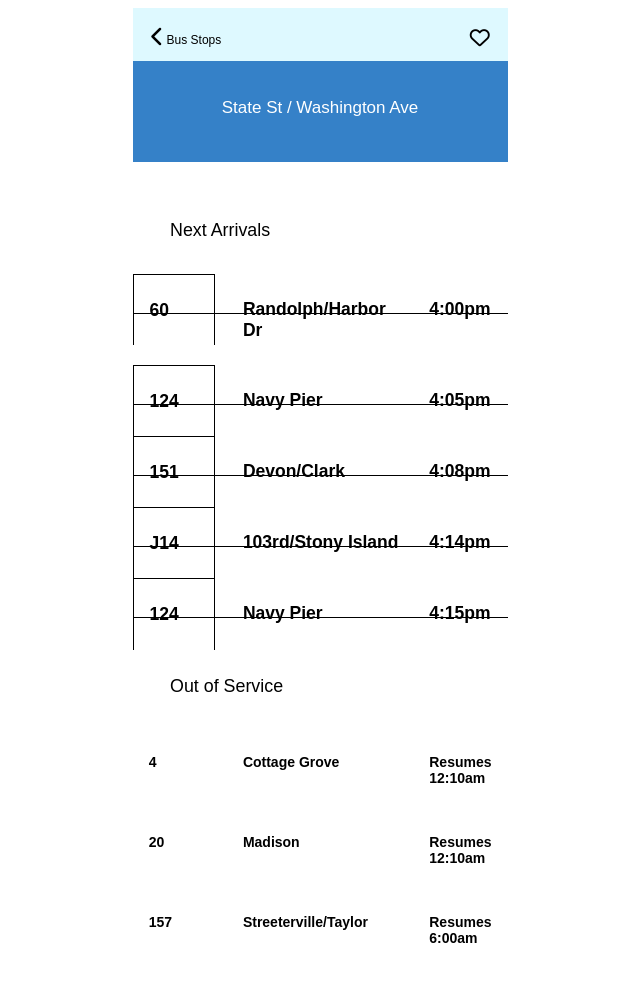
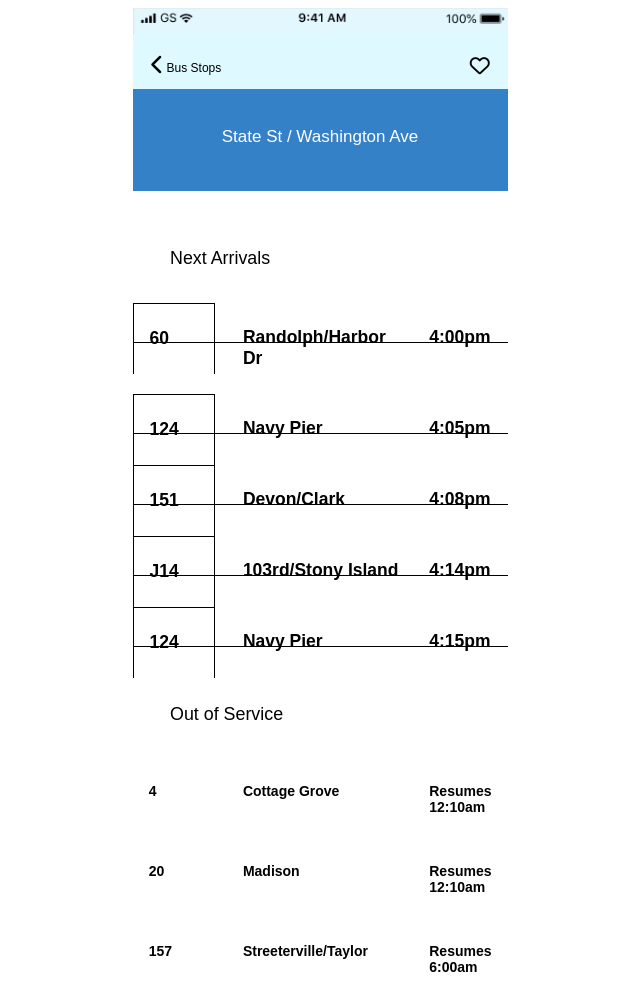
Before and after one commit to benyahr/frontend-challenge, a plain HTML site: page index.html in a window 1280 px wide. Shown: the whole page, without its empty margins (320-960 px from the left). Before the commit the page ends 970 px from the top, so only its background shows below. Drawn offline with Linux system fonts and the light colour scheme.

Commit message:
Add files via upload
with new img tag

```diff
--- a/index.html
+++ b/index.html
@@ -10,6 +10,7 @@
   </head>
   <body>
     <section class="container">
+      <img src="/images/NavBar.png" width="375px"/>
       <i class="fas fa-chevron-left fa-2x"></i>
       <div class="label"
       <h2>Bus Stops</h2>
```
